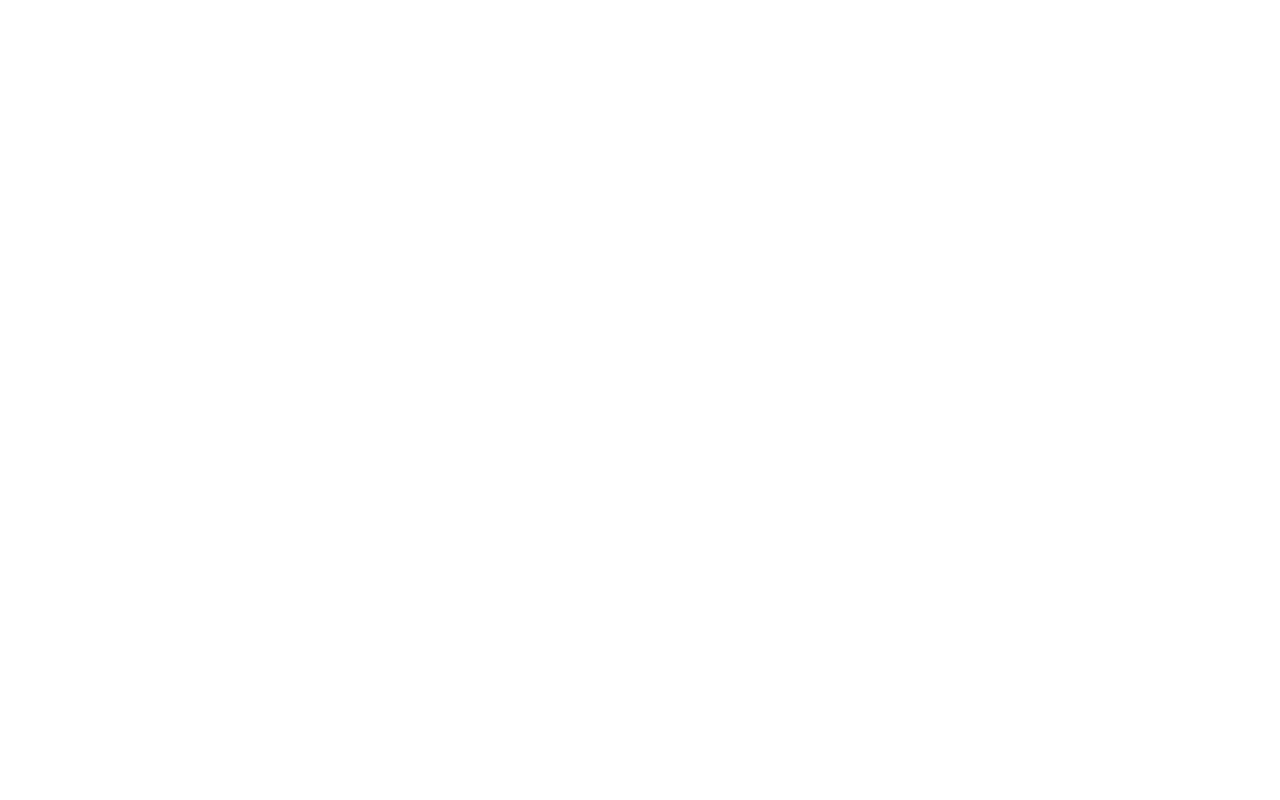
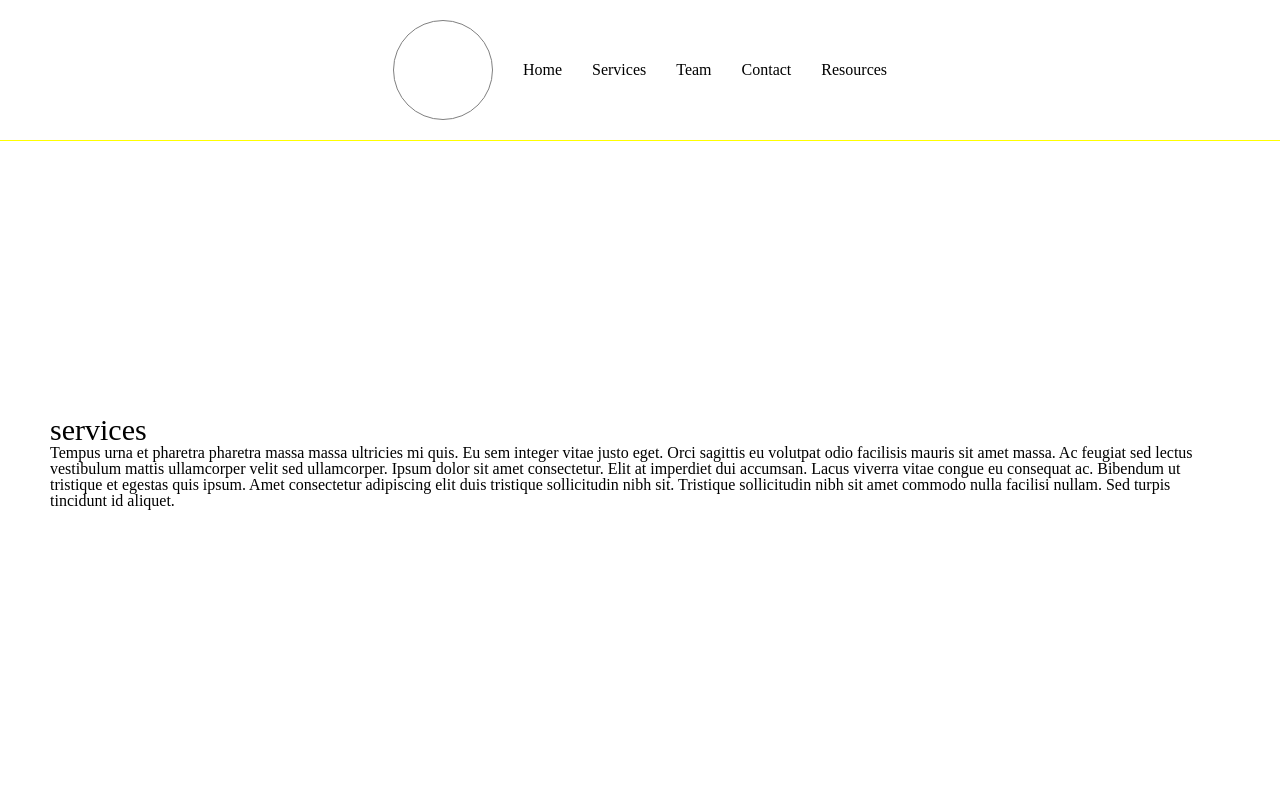
Before and after one commit to braxtonlemmon/the-dietitians, a Gatsby site: page / in a window 1280 px wide. Shown: the top 800 px of the page. Built offline with nearby package versions, Linux system fonts and the light colour scheme; Gatsby itself is replaced by a stand-in of ours.

Commit message:
setup page layout with sub sections

```diff
--- /dev/null
+++ b/src/components/Contact.tsx
@@ -0,0 +1,23 @@
+import React from 'react'
+import {SectionWrapper, Title} from '../shared'
+
+const Contact: React.FC = () => {
+  return (
+    <SectionWrapper id="contact">
+      <Title>contact</Title>
+      <p>
+        Tempus urna et pharetra pharetra massa massa ultricies mi quis. Eu sem
+        integer vitae justo eget. Orci sagittis eu volutpat odio facilisis
+        mauris sit amet massa. Ac feugiat sed lectus vestibulum mattis
+        ullamcorper velit sed ullamcorper. Ipsum dolor sit amet consectetur.
+        Elit at imperdiet dui accumsan. Lacus viverra vitae congue eu consequat
+        ac. Bibendum ut tristique et egestas quis ipsum. Amet consectetur
+        adipiscing elit duis tristique sollicitudin nibh sit. Tristique
+        sollicitudin nibh sit amet commodo nulla facilisi nullam. Sed turpis
+        tincidunt id aliquet.
+      </p>
+    </SectionWrapper>
+  )
+}
+
+export default Contact
--- /dev/null
+++ b/src/components/Header.tsx
@@ -0,0 +1,67 @@
+import React from 'react'
+import styled from 'styled-components'
+
+interface Link {
+  title: string
+  section: string
+}
+
+const Container = styled.header`
+  width: 100%;
+  display: flex;
+  justify-content: center;
+  align-items: center;
+  padding: 20px;
+  gap: 30px;
+  position: fixed;
+  top: 0;
+  left: 0;
+  background: white;
+  border-bottom: 1px solid yellow;
+  z-index: 2;
+`
+
+const Link = styled.a``
+
+const Logo = styled.div`
+  height: 100px;
+  width: 100px;
+  border: 1px solid grey;
+  border-radius: 50%;
+`
+
+const links: Link[] = [
+  {
+    title: 'Home',
+    section: '#home',
+  },
+  {
+    title: 'Services',
+    section: '#services',
+  },
+  {
+    title: 'Team',
+    section: '#team',
+  },
+  {
+    title: 'Contact',
+    section: '#contact',
+  },
+  {
+    title: 'Resources',
+    section: '#resources',
+  },
+]
+
+const Header: React.FC = () => {
+  return (
+    <Container>
+      <Logo />
+      {links.map((link) => {
+        return <Link href={link.section}>{link.title}</Link>
+      })}
+    </Container>
+  )
+}
+
+export default Header
--- /dev/null
+++ b/src/components/Resources.tsx
@@ -0,0 +1,23 @@
+import React from 'react'
+import {SectionWrapper, Title} from '../shared'
+
+const Resources: React.FC = () => {
+  return (
+    <SectionWrapper id="resources">
+      <Title>resources</Title>
+      <p>
+        Tempus urna et pharetra pharetra massa massa ultricies mi quis. Eu sem
+        integer vitae justo eget. Orci sagittis eu volutpat odio facilisis
+        mauris sit amet massa. Ac feugiat sed lectus vestibulum mattis
+        ullamcorper velit sed ullamcorper. Ipsum dolor sit amet consectetur.
+        Elit at imperdiet dui accumsan. Lacus viverra vitae congue eu consequat
+        ac. Bibendum ut tristique et egestas quis ipsum. Amet consectetur
+        adipiscing elit duis tristique sollicitudin nibh sit. Tristique
+        sollicitudin nibh sit amet commodo nulla facilisi nullam. Sed turpis
+        tincidunt id aliquet.
+      </p>
+    </SectionWrapper>
+  )
+}
+
+export default Resources
--- /dev/null
+++ b/src/components/Services.tsx
@@ -0,0 +1,23 @@
+import React from 'react'
+import {SectionWrapper, Title} from '../shared'
+
+const Services: React.FC = () => {
+  return (
+    <SectionWrapper id="services">
+      <Title>services</Title>
+      <p>
+        Tempus urna et pharetra pharetra massa massa ultricies mi quis. Eu sem
+        integer vitae justo eget. Orci sagittis eu volutpat odio facilisis
+        mauris sit amet massa. Ac feugiat sed lectus vestibulum mattis
+        ullamcorper velit sed ullamcorper. Ipsum dolor sit amet consectetur.
+        Elit at imperdiet dui accumsan. Lacus viverra vitae congue eu consequat
+        ac. Bibendum ut tristique et egestas quis ipsum. Amet consectetur
+        adipiscing elit duis tristique sollicitudin nibh sit. Tristique
+        sollicitudin nibh sit amet commodo nulla facilisi nullam. Sed turpis
+        tincidunt id aliquet.
+      </p>
+    </SectionWrapper>
+  )
+}
+
+export default Services
--- /dev/null
+++ b/src/components/Team.tsx
@@ -0,0 +1,23 @@
+import React from 'react'
+import {SectionWrapper, Title} from '../shared'
+
+const Team: React.FC = () => {
+  return (
+    <SectionWrapper id="team">
+      <Title>teamsss</Title>
+      <p>
+        Tempus urna et pharetra pharetra massa massa ultricies mi quis. Eu sem
+        integer vitae justo eget. Orci sagittis eu volutpat odio facilisis
+        mauris sit amet massa. Ac feugiat sed lectus vestibulum mattis
+        ullamcorper velit sed ullamcorper. Ipsum dolor sit amet consectetur.
+        Elit at imperdiet dui accumsan. Lacus viverra vitae congue eu consequat
+        ac. Bibendum ut tristique et egestas quis ipsum. Amet consectetur
+        adipiscing elit duis tristique sollicitudin nibh sit. Tristique
+        sollicitudin nibh sit amet commodo nulla facilisi nullam. Sed turpis
+        tincidunt id aliquet.
+      </p>
+    </SectionWrapper>
+  )
+}
+
+export default Team
--- a/src/pages/index.tsx
+++ b/src/pages/index.tsx
@@ -1,13 +1,47 @@
-import * as React from "react";
-import type { HeadFC, PageProps } from "gatsby";
-import styled from "styled-components";
+import * as React from 'react'
+import type {HeadFC, PageProps} from 'gatsby'
+import styled from 'styled-components'
+import Header from '../components/Header'
+import Services from '../components/Services'
+import Team from '../components/Team'
+import Contact from '../components/Contact'
+import Resources from '../components/Resources'
 
-const Container = styled.main``;
+const Container = styled.main`
+  position: relative;
+  width: 100%;
+  height: 100%;
+  display: flex;
+  flex-direction: column;
+  align-items: center;
+`
 
-const IndexPage: React.FC<PageProps> = () => {
-  return <Container></Container>;
-};
+const Content = styled.div`
+  width: 100%;
+  max-width: 1300px;
+  margin: 0 auto;
+  margin-top: 160px;
+  flex-direction: column;
+  display: flex;
+  gap: 70px;
+  z-index: 1;
+  padding: 0 50px;
+`
 
-export default IndexPage;
+const IndexPage: React.FC<PageProps> = ({data}) => {
+  return (
+    <Container>
+      <Header />
+      <Content>
+        <Services />
+        <Team />
+        <Contact />
+        <Resources />
+      </Content>
+    </Container>
+  )
+}
 
-export const Head: HeadFC = () => <title>Home Page</title>;
+export default IndexPage
+
+export const Head: HeadFC = () => <title>Home Page</title>
--- /dev/null
+++ b/src/shared/index.ts
@@ -0,0 +1,15 @@
+import styled from 'styled-components'
+
+const Title = styled.h2`
+  padding-top: 75px;
+  font-size: 30px;
+`
+
+const SectionWrapper = styled.div`
+  width: 100%;
+  height: 400px;
+  margin: 20px 0;
+  margin-top: 180px;
+`
+
+export {SectionWrapper, Title}
```
